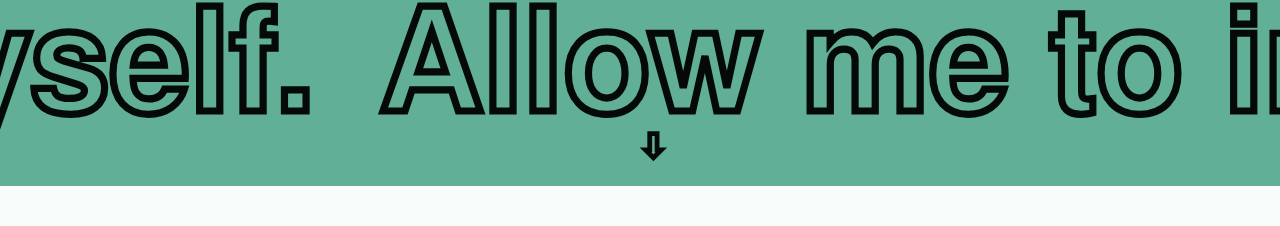
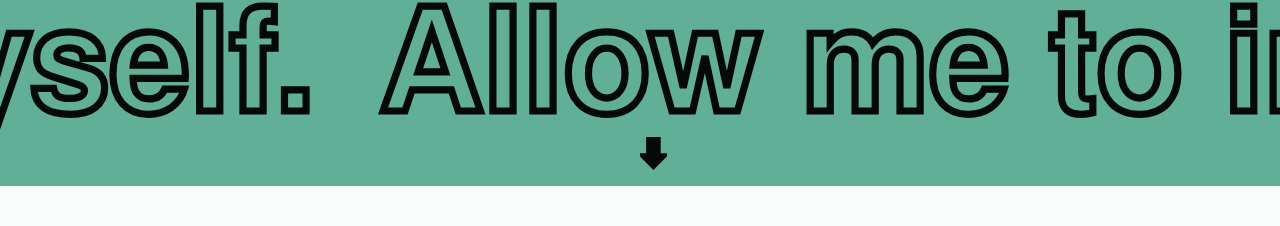
Before and after one commit to JurrevE/portfolio, a React (Vite) app: page / in a window 1280 px wide. Shown: the part 614-840 px from the top of the page. Built offline with nearby package versions, Linux system fonts and the light colour scheme.

Commit message:
scroller fix

```diff
--- a/src/Header.css
+++ b/src/Header.css
@@ -43,18 +43,21 @@
 	height: 46%;
 }
 
+/* Scroll indicator styles */
 .scroll-indicator {
 	font-size: 2rem;
 	animation: bounce 1s infinite;
 	position: absolute;
-	top: 77%;
+	top: 80%;
 	left: 50%;
 	transform: translate(-50%, -50%);
-	color: transparent;
-	-webkit-text-stroke: 0.3rem var(--text);
-	-webkit-text-fill-color: transparent;
+	color: var(--text);
+	-webkit-text-stroke: none;
+	-webkit-text-fill-color: var(--text);
+	z-index: 10;
 }
 
+/* Bounce animation for scroll indicator */
 @keyframes bounce {
 	0%,
 	100% {
--- a/src/assets/MainContent.jsx
+++ b/src/assets/MainContent.jsx
@@ -12,7 +12,7 @@ function MainContent() {
 		{
 			title: "Steunpunt-Friesland ",
 			description:
-				"Developed a web application for Steunpunt Friesland to efficiently manage and filter over 200 care locations. Built using the TALL stack and Filament with Supabase for the backend.",
+				"Developed a webapplication for Steunpunt Friesland to efficiently manage and filter over 200 care locations. Built using the TALL stack and Filament with Supabase for the backend.",
 			imageSrc: "/steunpuntfrieslandpic.jpg",
 			projectLink: "https://youtu.be/ye9dtZE4PvQ",
 			repoLink: "https://github.com/JurrevE/Steunpunt-Friesland",
```
